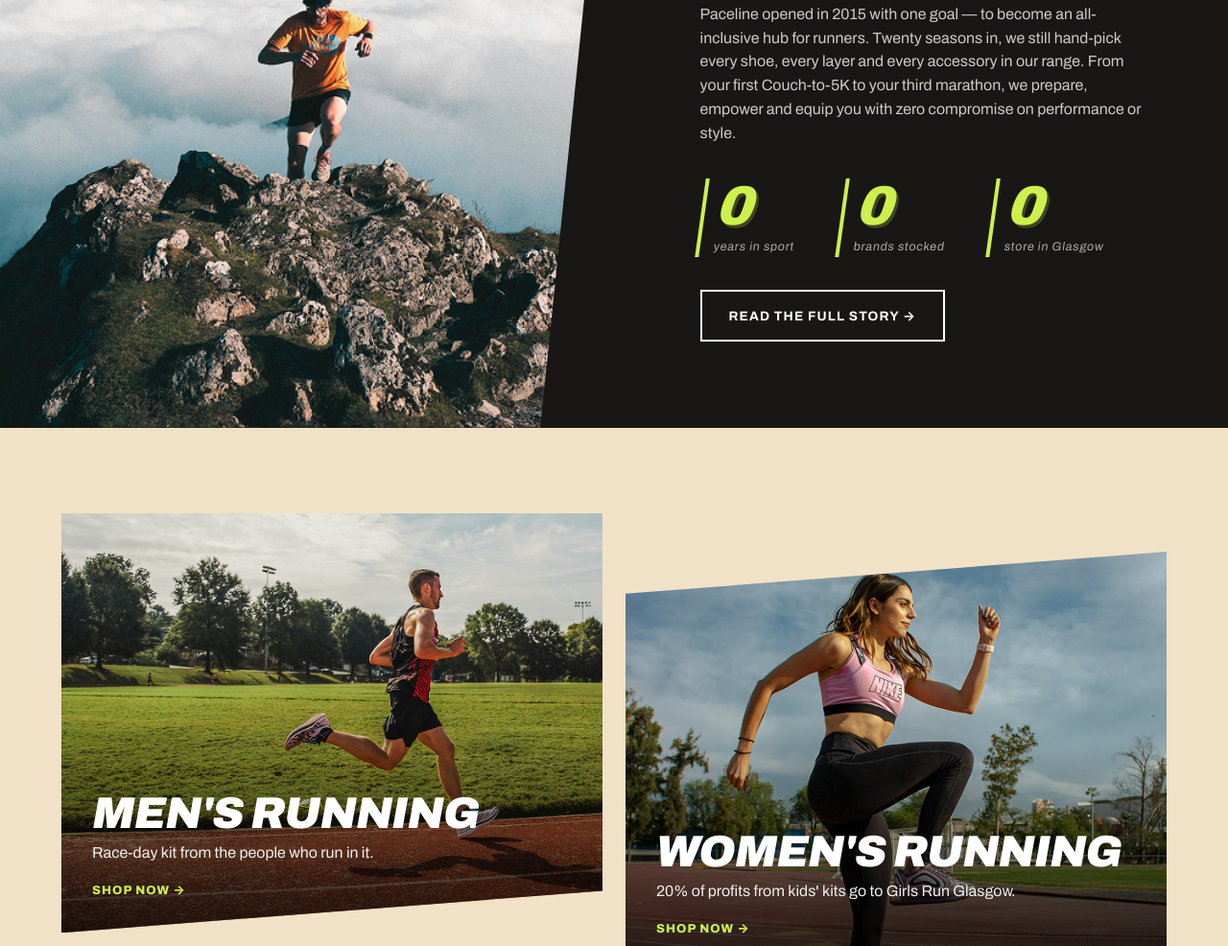
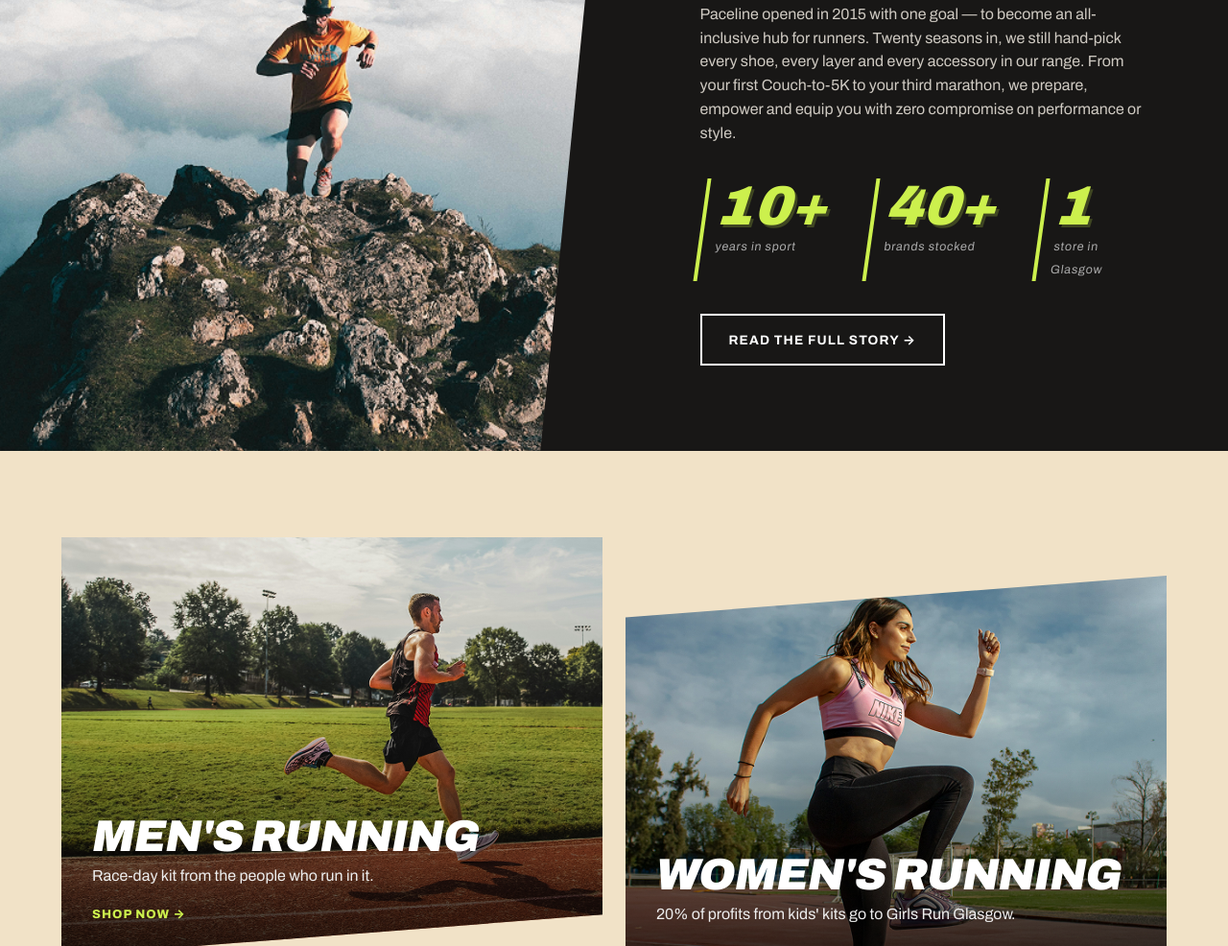
Before and after one commit to jesujo5/SportsWearAdvertisment, a plain HTML site: page index.html in a window 1280 px wide. Shown: the part 2215-3201 px from the top of the page at 96% size. Drawn offline with Linux system fonts and the light colour scheme.

Commit message:
feat: add story counter functionality in script.js; implement animations and intersection observer for improved user experience

```diff
--- a/index.html
+++ b/index.html
@@ -8,6 +8,7 @@
   <link rel="preconnect" href="https://fonts.gstatic.com" crossorigin>
   <link href="https://fonts.googleapis.com/css2?family=Archivo:ital,wdth,wght@0,62..125,100..900;1,62..125,100..900&display=swap" rel="stylesheet">
   <link rel="stylesheet" href="style.css">
+  <script src="script.js" defer></script>
 </head>
 <body>
    <header id = "hdr">
--- a/script.js
+++ b/script.js
@@ -0,0 +1,57 @@
+const storyCounters = document.querySelectorAll(".story-section .stats b[data-n]");
+const prefersReducedMotion = window.matchMedia("(prefers-reduced-motion: reduce)");
+
+function showCounterFinalValue(counter) {
+  const target = Number(counter.dataset.n);
+  const suffix = counter.dataset.s || "";
+  counter.textContent = `${target}${suffix}`;
+}
+
+function animateCounter(counter) {
+  const target = Number(counter.dataset.n);
+  const suffix = counter.dataset.s || "";
+
+  if (!Number.isFinite(target) || target < 0) {
+    throw new Error(`Invalid story counter target: ${counter.dataset.n}`);
+  }
+
+  if (prefersReducedMotion.matches) {
+    showCounterFinalValue(counter);
+    return;
+  }
+
+  const duration = 1400;
+  const startTime = performance.now();
+
+  function updateCounter(currentTime) {
+    const progress = Math.min((currentTime - startTime) / duration, 1);
+    const easedProgress = 1 - (1 - progress) ** 3;
+    const currentValue = Math.floor(easedProgress * target);
+
+    counter.textContent = `${progress === 1 ? target : currentValue}${suffix}`;
+
+    if (progress < 1) {
+      requestAnimationFrame(updateCounter);
+    }
+  }
+
+  requestAnimationFrame(updateCounter);
+}
+
+if ("IntersectionObserver" in window) {
+  const counterObserver = new IntersectionObserver(
+    (entries, observer) => {
+      entries.forEach((entry) => {
+        if (entry.isIntersecting) {
+          animateCounter(entry.target);
+          observer.unobserve(entry.target);
+        }
+      });
+    },
+    { threshold: 0.5 },
+  );
+
+  storyCounters.forEach((counter) => counterObserver.observe(counter));
+} else {
+  storyCounters.forEach(animateCounter);
+}
```
